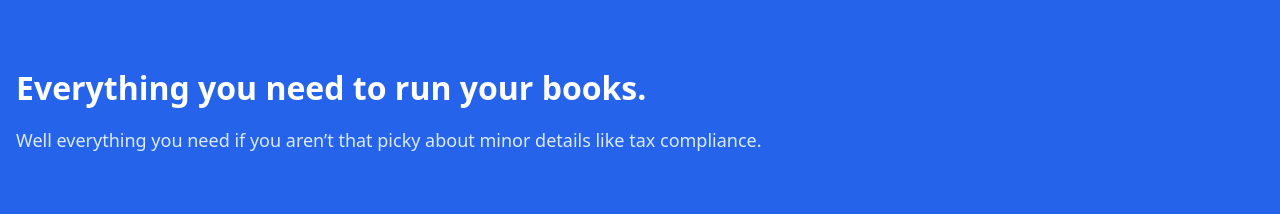
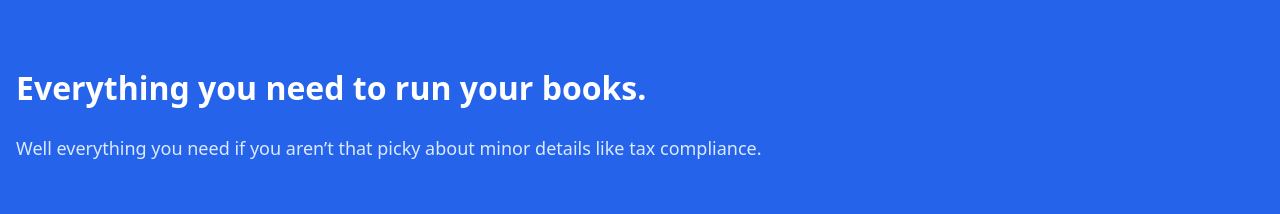
Before and after one commit to amine-omari/Taxpal-clone, a Next.js app: page / in a window 1280 px wide. Shown: the part 1100-1314 px from the top of the page. Built offline with nearby package versions, Linux system fonts and the light colour scheme.

Commit message:
fix: style in FeaturesSection component

```diff
--- a/components/FeaturesSection.jsx
+++ b/components/FeaturesSection.jsx
@@ -48,6 +48,7 @@ const FeaturesSection = () => {
         like tax compliance."
       titleTextWhite={true}
       textColor="text-blue-100"
+      largeSpace={true}
       bgBlue={true}
       padding="pb-28 pt-20"
     >
```
